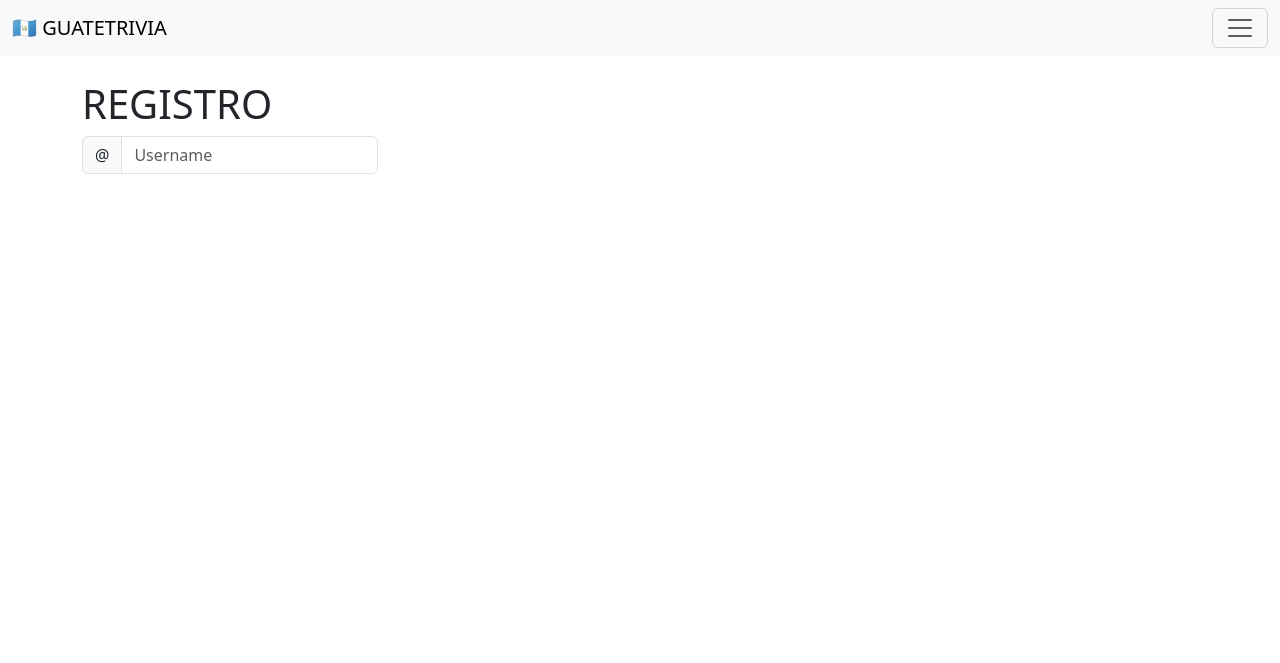
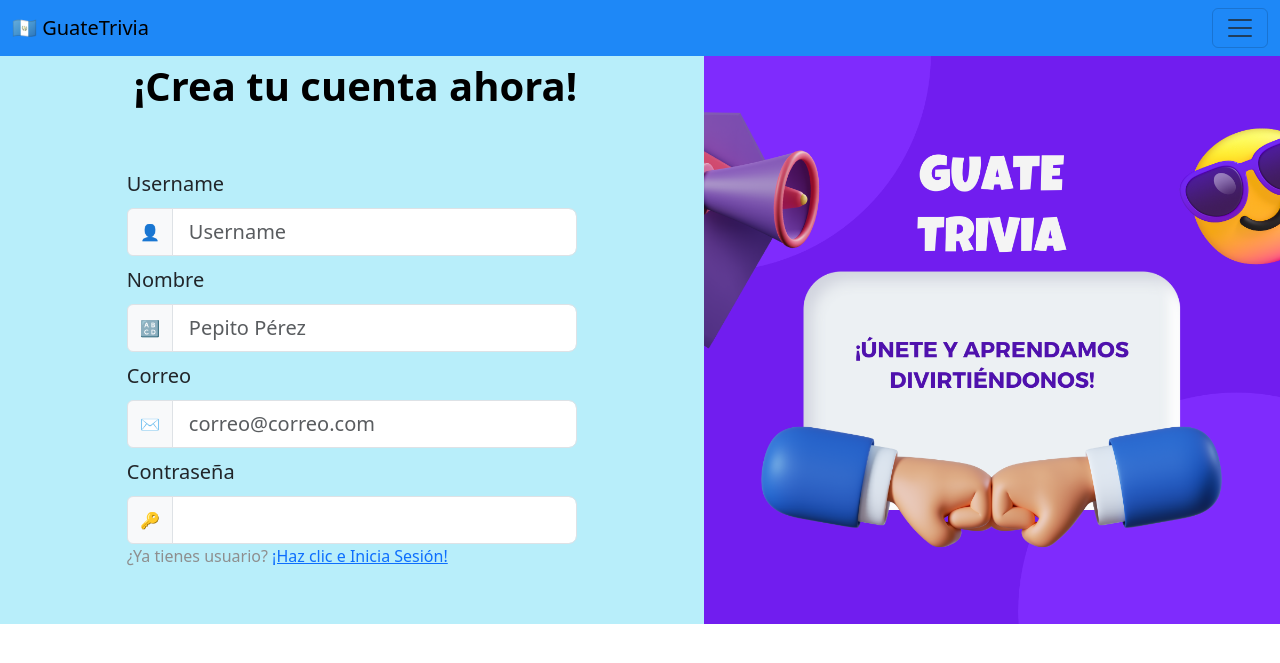
Before and after one commit to ZarakiLancelot/guatetrivia, a Flask app: page /register in a window 1280 px wide. Shown: the top 663 px of the page. Run offline with Flask 3, Linux system fonts and the light colour scheme.

Commit message:
formularios de registro e inicio de sesión

```diff
--- a/trivia/forms.py
+++ b/trivia/forms.py
@@ -1,11 +1,14 @@
 from flask_wtf import FlaskForm
-from wtforms import StringField, PasswordField, SubmitField
-from wtforms.validators import DataRequired, Length, Email
+from wtforms import StringField, PasswordField, SubmitField, EmailField, SelectField
+from wtforms.validators import DataRequired, Length, Email, EqualTo
 
 
 class RegisterForm(FlaskForm):
     username = StringField(label='username')
-    email_address = StringField(label='email')
-    password1 = PasswordField(label='password')
-    password2 = PasswordField(label='repeat password')
+    nombre = StringField(label="nombre")
+    email = EmailField(label='email')
+    password = PasswordField(label='password', validators=[DataRequired(),
+                                                           EqualTo('confirm_password', message='Passwords must match')])
+    confirm_password = PasswordField(label='confirm password', validators=[DataRequired()])
+    gender = SelectField('Gender', choices=[('male', 'Male'), ('female', 'Female')], validators=[DataRequired()])
     submit = SubmitField(label='submit')
--- a/trivia/models.py
+++ b/trivia/models.py
@@ -3,11 +3,11 @@ from trivia import db
 
 class User(db.Model):
     id = db.Column(db.Integer(), primary_key=True)
-    first_name = db.Column(db.String(length=50), nullable=False)
-    last_name = db.Column(db.String(length=50), nullable=False)
+    nombre = db.Column(db.String(length=50), nullable=False)
     username = db.Column(db.String(length=20), nullable=False, unique=True)
-    email_address = db.Column(db.String(length=50), nullable=False, unique=True)
+    email = db.Column(db.String(length=50), nullable=False, unique=True)
     password_hash = db.Column(db.String(length=60), nullable=False)
+    gender = db.Column(db.String(length=15), nullable=False)
 
     def __repr__(self):
         return f'User {self.username}'
--- /dev/null
+++ b/trivia/static/css/login.css
@@ -0,0 +1,52 @@
+.navbar {
+    background-color: #1E88F7 !important;
+}
+
+.login-main {
+    display: flex;
+    justify-content: space-between;
+    background-color: #fff;
+}
+
+.login-img {
+    width: 45%;
+    height: auto;
+}
+
+.login-form {
+    align-items: center;
+    background-color: rgba(20, 200, 237, 0.3);
+    display: flex;
+    justify-content: center;
+    flex: 1;
+}
+
+.login-intro{
+    margin-bottom: 50px;
+    margin-left: 7px;
+    color: #8e8e8e;
+}
+
+.login-intro h1{
+    font-weight: 800;
+    color: #000;
+}
+
+.form-login {
+    display: flex;
+    align-items: center;
+    flex-direction: row;
+    margin-bottom: 27px;
+}
+
+.form-login p {
+    color: #8e8e8e;
+    font-weight: 400;
+}
+.form-login span {
+    margin-left: 15px;
+}
+
+.form-login p input{
+    margin-left: 100px;
+}
--- a/trivia/templates/base.html
+++ b/trivia/templates/base.html
@@ -7,12 +7,16 @@
       {% block title %}
       {% endblock %}
     </title>
+    <link rel="icon" type="image/x-icon" href="{{ url_for('static', filename='images/guatetrivia_icon.png') }}">
+
     <link href="https://cdn.jsdelivr.net/npm/bootstrap@5.3.2/dist/css/bootstrap.min.css" rel="stylesheet" integrity="sha384-T3c6CoIi6uLrA9TneNEoa7RxnatzjcDSCmG1MXxSR1GAsXEV/Dwwykc2MPK8M2HN" crossorigin="anonymous">
+
+    <link rel="stylesheet" href="{{ url_for('static', filename='css/login.css') }}">
   </head>
   <body>
     <nav class="navbar bg-body-tertiary fixed-top">
       <div class="container-fluid">
-        <a class="navbar-brand" href="{{ url_for('home_page') }}">🇬🇹 GUATETRIVIA</a>
+        <a class="navbar-brand" href="{{ url_for('home_page') }}">🇬🇹 GuateTrivia</a>
         <button class="navbar-toggler" type="button" data-bs-toggle="offcanvas" data-bs-target="#offcanvasNavbar" aria-controls="offcanvasNavbar" aria-label="Toggle navigation">
           <span class="navbar-toggler-icon"></span>
         </button>
@@ -24,10 +28,10 @@
           <div class="offcanvas-body">
             <ul class="navbar-nav justify-content-end flex-grow-1 pe-3">
               <li class="nav-item">
-                <a class="nav-link active" aria-current="page" href="{{ url_for('login') }}">INICIAR SESIÓN</a>
+                <a class="nav-link active" aria-current="page" href="{{ url_for('login') }}">Ingresar</a>
               </li>
               <li class="nav-item">
-                <a class="nav-link" href="{{ url_for('register') }}">REGISTRAR</a>
+                <a class="nav-link" href="{{ url_for('register') }}">Registrarse</a>
               </li>
             </ul>
           </div>
@@ -35,7 +39,7 @@
       </div>
     </nav>
 
-    <h1>Bienvenido a GuateTrivia</h1>
+    <br><br>
     {% block content %}
     {% endblock %}
     <script src="https://cdn.jsdelivr.net/npm/bootstrap@5.3.2/dist/js/bootstrap.bundle.min.js" integrity="sha384-C6RzsynM9kWDrMNeT87bh95OGNyZPhcTNXj1NW7RuBCsyN/o0jlpcV8Qyq46cDfL" crossorigin="anonymous"></script>
--- a/trivia/templates/home.html
+++ b/trivia/templates/home.html
@@ -1,6 +1,6 @@
 {% extends 'base.html' %}
 {% block title %}
-    GUATETRIVIA - HOME
+    GuateTrivia - Home
 {% endblock %}
 
 {% block content %}
--- a/trivia/templates/register.html
+++ b/trivia/templates/register.html
@@ -1,20 +1,49 @@
 {% extends 'base.html' %}
 {% block title %}
-    GUATETRIVIA - SIGNUP
+    GuateTrivia - Registro
 {% endblock %}
 
 {% block content %}
-    <br>
-    <div class="container">
-        <h1>REGISTRO</h1>
-        <form method="POST" class="row row-cols-lg-auto g-3 align-items-center">
-            <div class="col-12">
-                <label class="visually-hidden" for="inlineFormInputGroupUsername">Username</label>
-                <div class="input-group">
-                    <div class="input-group-text">@</div>
-                    {{ form.username( type="text", class="form-control", placeholder="Username", id="inlineFormInputGroupUsername") }}
+    <div class="login-main">
+        <div class="login-form">
+            <form method="POST">
+                <div class="login-intro">
+                    <h1>¡Crea tu cuenta ahora!</h1>
                 </div>
-            </div>
-        </form>
+                <div class="col-auto">
+                    <label class="col-form-label-lg">Username</label>
+                    <div class="input-group">
+                        <div class="input-group-text">👤</div>
+                        {{ form.username( type="text", class="form-control form-control-lg", placeholder="Username", id="inlineFormInputGroupUsername") }}
+                    </div>
+                </div>
+                <div class="col-auto">
+                    <label class="col-form-label-lg">Nombre</label>
+                    <div class="input-group">
+                        <div class="input-group-text">🔠</div>
+                        {{ form.nombre( type="text", class="form-control form-control-lg", placeholder="Pepito Pérez", id="nombre" ) }}
+                    </div>
+                </div>
+                <div class="col-auto">
+                    <label class="col-form-label-lg">Correo</label>
+                    <div class="input-group">
+                        <div class="input-group-text">✉️</div>
+                        {{ form.email( type="email", class="form-control form-control-lg", placeholder="correo@correo.com", id="email" ) }}
+                    </div>
+                </div>
+                <div class="col-auto">
+                    <label class="col-form-label-lg">Contraseña</label>
+                    <div class="input-group">
+                        <div class="input-group-text">🔑</div>
+                        {{ form.password( type="password", class="form-control form-control-lg", id="password" ) }}
+                    </div>
+                </div>
+
+                <div class="form-login">
+                    <p>¿Ya tienes usuario? <a href="{{ url_for('login') }}">¡Haz clic e Inicia Sesión!</a></p>
+                </div>
+            </form>
+        </div>
+        <img src="{{ url_for('static', filename='images/guatetrivia_002.png') }}" class="login-img">
     </div>
 {% endblock %}
```
Also changed, not shown: trivia/templates/login.html (+17 -1 lines), trivia/static/images/guatetrivia_001.png (added), trivia/static/images/guatetrivia_002.png (added), trivia/static/images/guatetrivia_icon.png (added).
